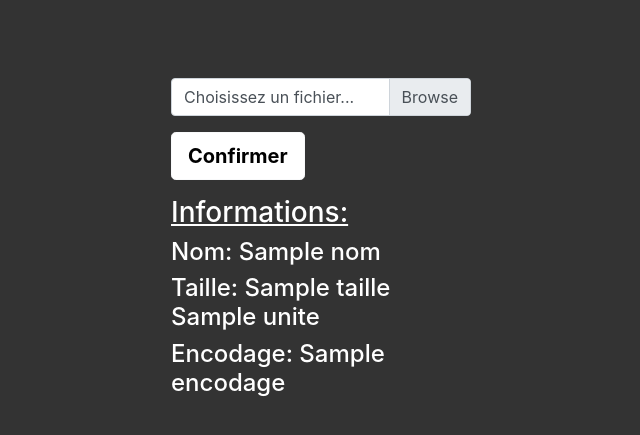
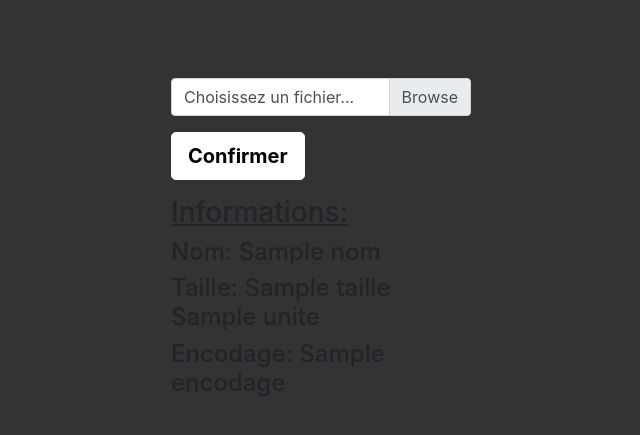
Before and after one commit to Viktomus/siteEncodage, a Django app: template traitement/templates/index.html in a window 1280 px wide. Shown: the part 197-632 px from the top of the page, without its empty margins (369-1009 px from the left). Run offline with Django 3.2, Linux system fonts and the light colour scheme; tables that the repository leaves empty hold one stand-in row (values such as "Sample post"); the template is opened without the code that fills it: values that come from a table or form of the project are taken from there, most other values are stand-ins (such as "Sample title", 1, 10 or a date in 2020); parts of the project's set-up code (start-up, migrations or seed data) failed here and were passed over; some libraries are stand-ins or nearby versions.

Commit message:
correction de bugs et changement d'une video

```diff
--- a/traitement/templates/index.html
+++ b/traitement/templates/index.html
@@ -4,6 +4,8 @@
 <script src="https://cdnjs.cloudflare.com/ajax/libs/popper.js/1.14.3/umd/popper.min.js" integrity="sha384-ZMP7rVo3mIykV+2+9J3UJ46jBk0WLaUAdn689aCwoqbBJiSnjAK/l8WvCWPIPm49" crossorigin="anonymous"></script>
 <script src="https://stackpath.bootstrapcdn.com/bootstrap/4.1.1/js/bootstrap.min.js" integrity="sha384-smHYKdLADwkXOn1EmN1qk/HfnUcbVRZyYmZ4qpPea6sjB/pTJ0euyQp0Mk8ck+5T" crossorigin="anonymous"></script>
 <script src='https://www.google.com/recaptcha/api.js'></script>
+
+<e id="address" class="{{ webaddress }}files/videos/"></e> <!-- balise pour donner l'addresse à test.js -->
 
 <body style="background-color:#333;">
 	<style type="text/css">
@@ -18,7 +20,6 @@
     	width: 300px;
     	height: 100px;
 	}
-
 	</style>
 
 	<header class="v-header container">
@@ -44,17 +45,17 @@
 			</p>
 
 			{% if erreur != None %}
-			<h4 style="color:white">{{erreurMsg}}</h4>
+			<h4>{{erreurMsg}}</h4>
 			<meta http-equiv="refresh" content="3; URL={{ url }}">
 			{% endif %}
 
 			{% if problem == None %}
-			<h3 style="color:white"><u>Informations:</u></h3>
-			<h4 style="color:white">Nom: {{ nom }}</h4>
-			<h4 style="color:white">Taille: {{ taille }} {{ unite }}</h4>
-			<h4 style="color:white">Encodage: {{ encodage }}</h4>
+			<h3><u>Informations:</u></h3>
+			<h4>Nom: {{ nom }}</h4>
+			<h4>Taille: {{ taille }} {{ unite }}</h4>
+			<h4>Encodage: {{ encodage }}</h4>
 			{% endif %}
 		</form>
 	</divs>
-	<script src="{{ webaddress }}files/scripts/test.js"></script>
+	<script src="{{ webaddress }}files/scripts/tscript.js"></script>
 </body>
```
